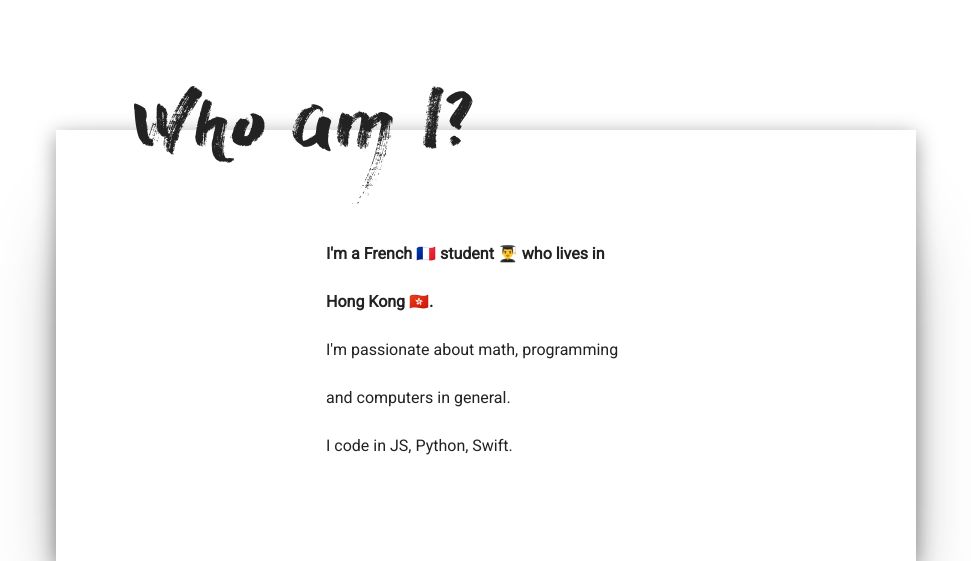
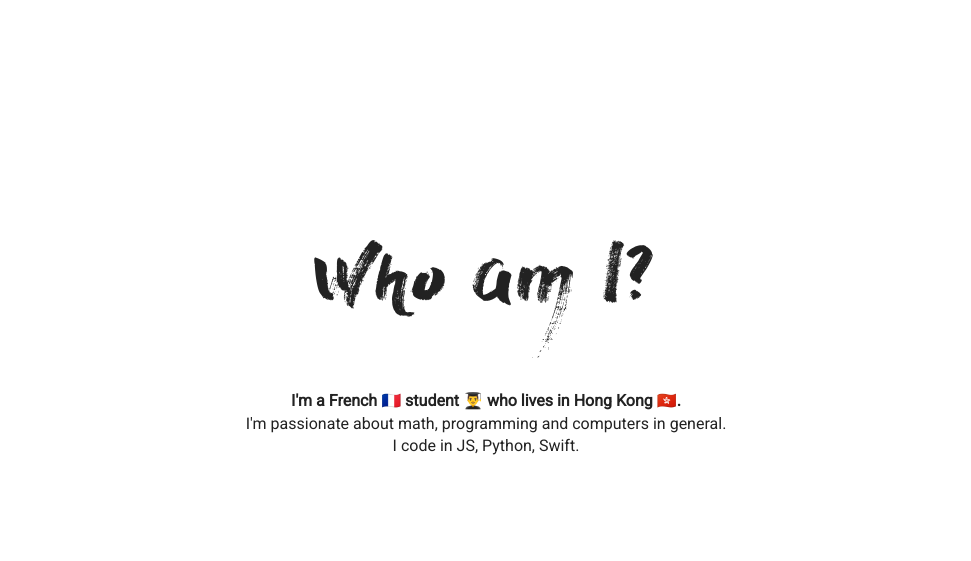
Before and after one commit to arguiot/arguiot.github.io, a Jekyll site: the page built from index.html, in a window 1280 px wide. Shown: the part 820-1381 px from the top of the page, without its empty margins (154-1125 px from the left). Built offline with Jekyll 4.4.1, drawn with Linux system fonts in a browser that asks for light colours; after the commit the page ends 1344 px from its top, so only the background shows below that.

```diff
--- a/css/main.scss
+++ b/css/main.scss
@@ -306,6 +306,7 @@ body {
 	}
 }
 
+$sky-blue: #87CEEB;
 article {
 	position: absolute;
 	top: 100vh;
@@ -318,26 +319,21 @@ article {
 	box-sizing: border-box;
 	padding: 50px;
 	section {
-		margin-bottom: 50px;
-		height: 431px;
-		background: white;
-		box-shadow: 0px 70px 80px -40px rgba(0, 0, 0, 0.8), 0px 5px 20px rgba(0, 0, 0, 0.4);
+		box-sizing: border-box;
+		padding: 50px;
+
+		.who {
+			background: $sky-blue;
+		}
 		h1 {
 			font-family: 'Dry Brush', sans-serif;
 			font-size: 6vw;
 			font-weight: 400;
-			line-height: 6vw;
-			position: absolute;
-			top: -3vw;
-			left: 10vw;
+			text-align: center;
 		}
 
 		p {
-			position: relative;
-			top: 100px;
-			width: 320px;
-			line-height: 48px;
-			margin: 0 auto;
+			text-align: center;
 		}
 	}
 }
--- a/index.html
+++ b/index.html
@@ -4,8 +4,8 @@ title: Arthur Guiot / arguiot - personnal webiste
 description: Arthur Guiot's personnal webiste.- Landing page
 ---
 <div class="header">
-	<img src="img/logo.png" alt="Logo" class="logo">
-	<div class="title">
+	<img src="img/logo.png" alt="Logo" class="logo" f="0.8">
+	<div class="title" f="0.4">
 		<span class="black">Arthur</span>
 		<span class="red">Guiot</span>
 	</div>
@@ -13,8 +13,8 @@ description: Arthur Guiot's personnal webiste.- Landing page
 
 <article>
 	<section class="who">
-		<h1>Who am I?</h1>
-		<p>
+		<h1 f="0.2">Who am I?</h1>
+		<p f="0.2">
 			<strong>I'm a French 🇫🇷 student 👨‍🎓 who lives in Hong Kong 🇭🇰.</strong><br>
 			I'm passionate about math, programming and computers in general.<br>
 			I code in JS, Python, Swift.
--- a/js/functions.js
+++ b/js/functions.js
@@ -32,3 +32,33 @@ class Menu {
 }
 
 const m = new Menu()
+
+class Parralax {
+	constructor() {
+		this.els = [...arguments]
+		this._addEventListeners()
+	}
+	append() {
+		this.els.append(...arguments)
+	}
+	_addEventListeners() {
+		window.addEventListener("scroll", () => {
+			window.requestAnimationFrame(() => {
+				this.render(window.scrollY);
+			})
+		})
+	}
+	render(y) {
+		for (let i = 0; i < this.els.length; i++) {
+			const elH = window.getComputedStyle(this.els[i])
+			const wH = window.innerHeight
+			const elY = this.els[i].scrollTop
+			const diff = elY - y;
+			const percent = (diff) / wH;
+			const f = parseFloat(this.els[i].getAttribute("f"))
+			this.els[i].style.transform = `translateY(${percent * 1000 * f}px)`
+		}
+	}
+}
+
+const p = new Parralax(...document.querySelectorAll(".header > *"), ...document.querySelectorAll("section > *"))
```
